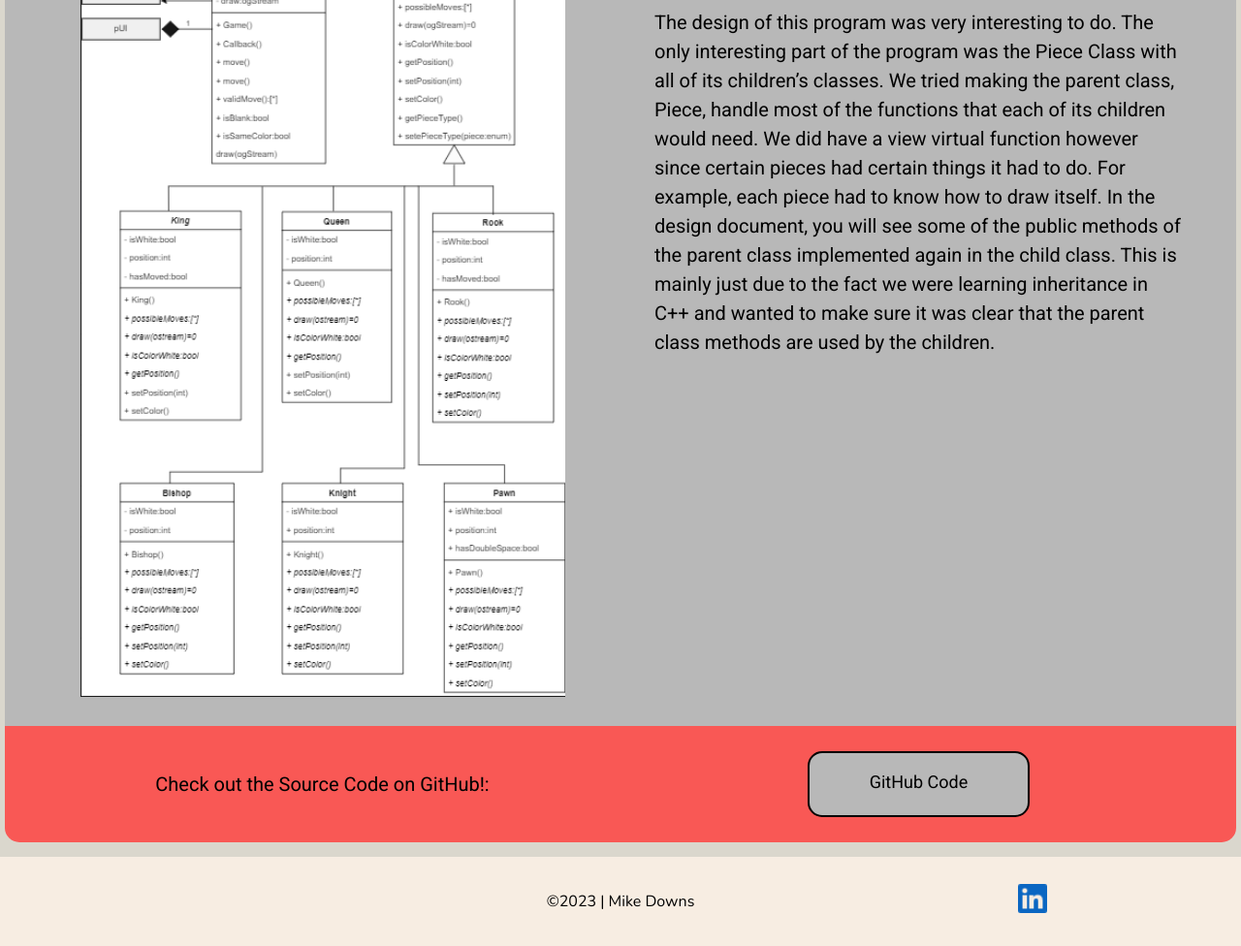
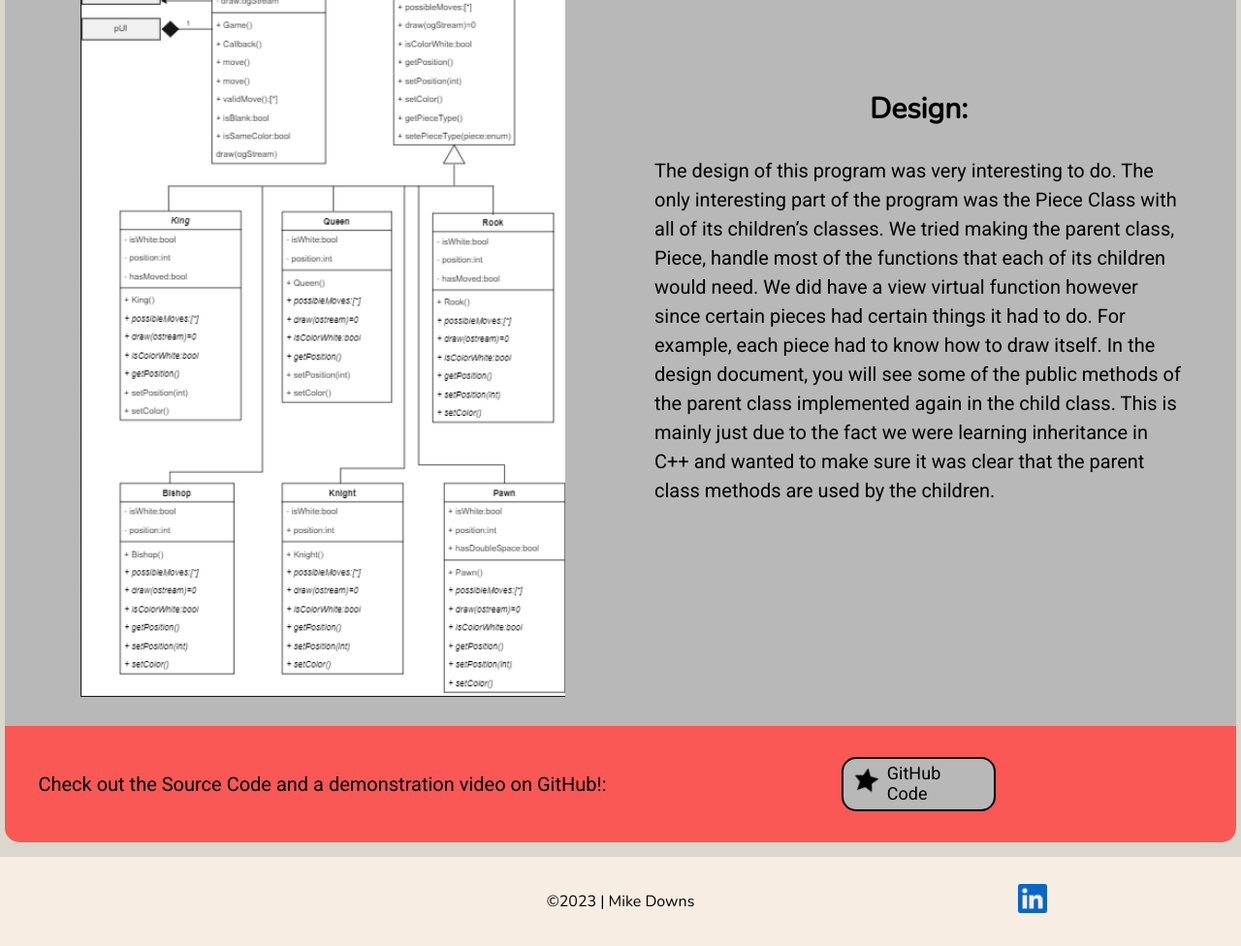
Before and after one commit to mdowns1999/portfolio, a plain HTML site: page projects.html in a window 1280 px wide. Shown: the part 1599-2575 px from the top of the page at 97% size. Drawn offline with nearby package versions, Linux system fonts and the light colour scheme.

Commit message:
Fixed Images

```diff
--- a/js/displayProjects.js
+++ b/js/displayProjects.js
@@ -133,8 +133,20 @@ function displayProjectLayoutOne(project)
         </div>
 
         <div id="GitHubBanner" class="layoutStyleOne">
-            <p class = "projectContent">Check out the Source Code on GitHub!:  </p>
-            <a id="GitHubBtn" href="${project.GitHubLink}" alt="GitHub Source Code Link" target="_blank">GitHub Code</a>
+            <p class = "projectContent">Check out the Source Code and a demonstration video on GitHub!:  </p>
+            <a id="GitHubBtn" href="${project.GitHubLink}" alt="GitHub Source Code Link" target="_blank">
+            <span
+            ><svg
+              xmlns="http://www.w3.org/2000/svg"
+              viewBox="0 0 32 32"
+              aria-hidden="true"
+              focusable="false"
+            >
+              <path
+                d="M32 12.408l-11.056-1.607-4.944-10.018-4.944 10.018-11.056 1.607 8 7.798-1.889 11.011 9.889-5.199 9.889 5.199-1.889-11.011 8-7.798z"
+              ></path>
+            </svg>
+          </span>GitHub Code</a>
         </div>
 
 
--- a/sass/_about.scss
+++ b/sass/_about.scss
@@ -21,7 +21,7 @@
 }
 
 #aboutPhoto {
-  width: 300px;
+  width: 275px;
   padding: 10px;
   justify-self: center;
   align-self: center;
--- a/sass/_project.scss
+++ b/sass/_project.scss
@@ -44,8 +44,10 @@ select{
     display:grid;
     grid-template-columns: 1fr;
     padding:20px;
+    align-items: center;
+}
 
-}
+
 
 #GitHubBanner
 {
@@ -72,26 +74,36 @@ select{
 }
 
 #projectOnePhotoOneImg, #projectOnePhotoTwoImg, #projectTwoPhotoOneImg, #projectTwoPhotoTwoImg{
-    width:400px;
+    width:250px;
     padding:10px;
     justify-self: center;
 }
 
 #GitHubBtn{
     text-decoration: none;
-    text-align: center;
-    justify-self: center;
-    align-self: center;
+    display:flex;
+    flex-direction: column;
+    justify-content: space-around;
+    align-items: center;
+    gap:10px;
+    // text-align: center;
+    // justify-self: center;
+    // align-self: center;
     border: 2px solid black;
     color:black;
     font-size: 18px;
     border-radius: 15px;
-    padding:20px;
+    padding:10px;
     background-color: #B8B8B8;
-    color:black;
-    width:30%;
-    height: 30%;
-    transition:0.3s;
+    // color:black;
+    width:40%;
+    height: 70%;
+    // transition:0.3s;
+
+    svg {
+        width: 25px;
+        animation: turning-star 8s linear infinite;
+      }
 
 }
 
@@ -102,6 +114,16 @@ select{
 
 
 
+  @keyframes turning-star{
+    0%{transform: rotate(0deg);}
+    20%{transform: rotate(72deg);}
+    40%{transform: rotate(144deg);}
+    60%{transform: rotate(216deg);}
+    80%{transform: rotate(288deg);}
+    100%{transform: rotate(360deg);}
+  }
+
+
 /**************************************************Tablet View******************************************/
 @media screen and (min-width: 760px) {
 
@@ -110,6 +132,15 @@ select{
         width: 35%;
     }
 
+    #GitHubBtn{
+       flex-direction: row;
+       height: 40%;
+       width:20%;
+    }
+
+    #projectOnePhotoOneImg, #projectOnePhotoTwoImg, #projectTwoPhotoOneImg, #projectTwoPhotoTwoImg{
+        width:350px;
+    }
 
 }
 
@@ -180,4 +211,9 @@ select{
         grid-row:1/2;
     }
 
+    #GitHubBtn{
+        height: 40%;
+        width:22%;
+     }
+
 }
--- a/sass/contact.scss
+++ b/sass/contact.scss
@@ -14,6 +14,7 @@
 }
 
 #contactInfo{
+    font-size: 19px;
     ul li{
         margin: 10px 0;
     }
```
Also changed, not shown: css/main.css, 1 other file.
